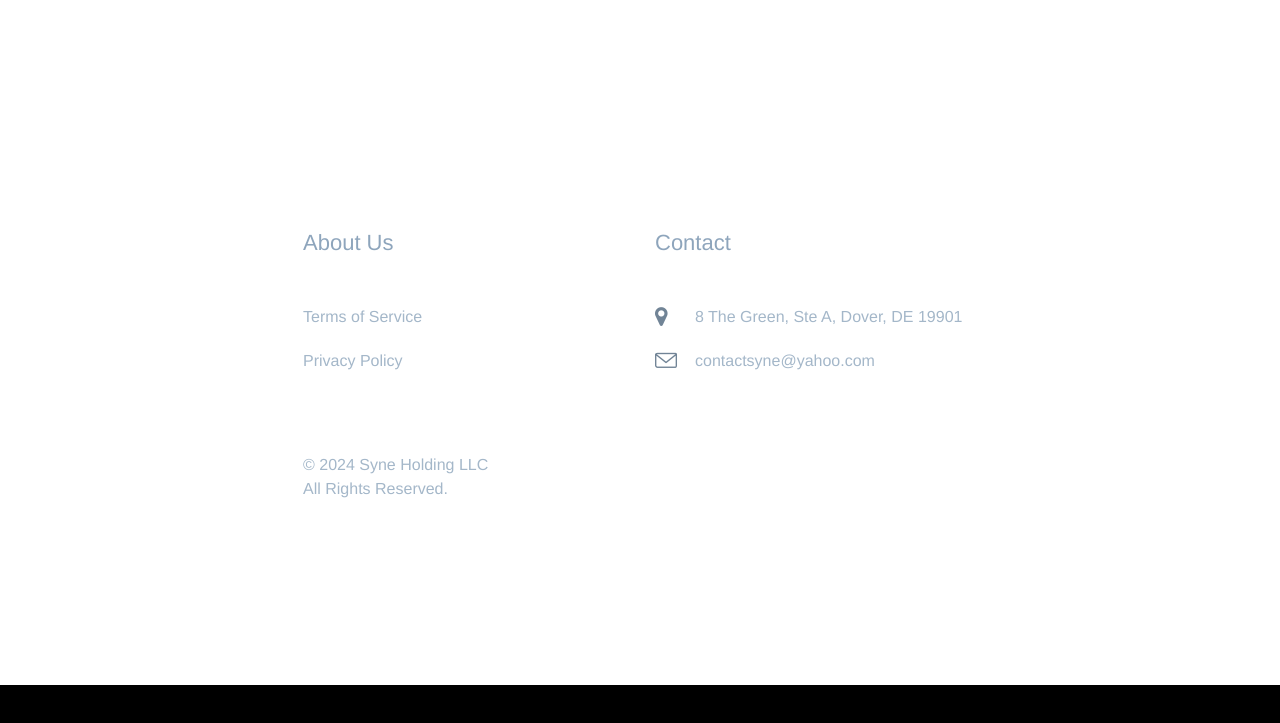
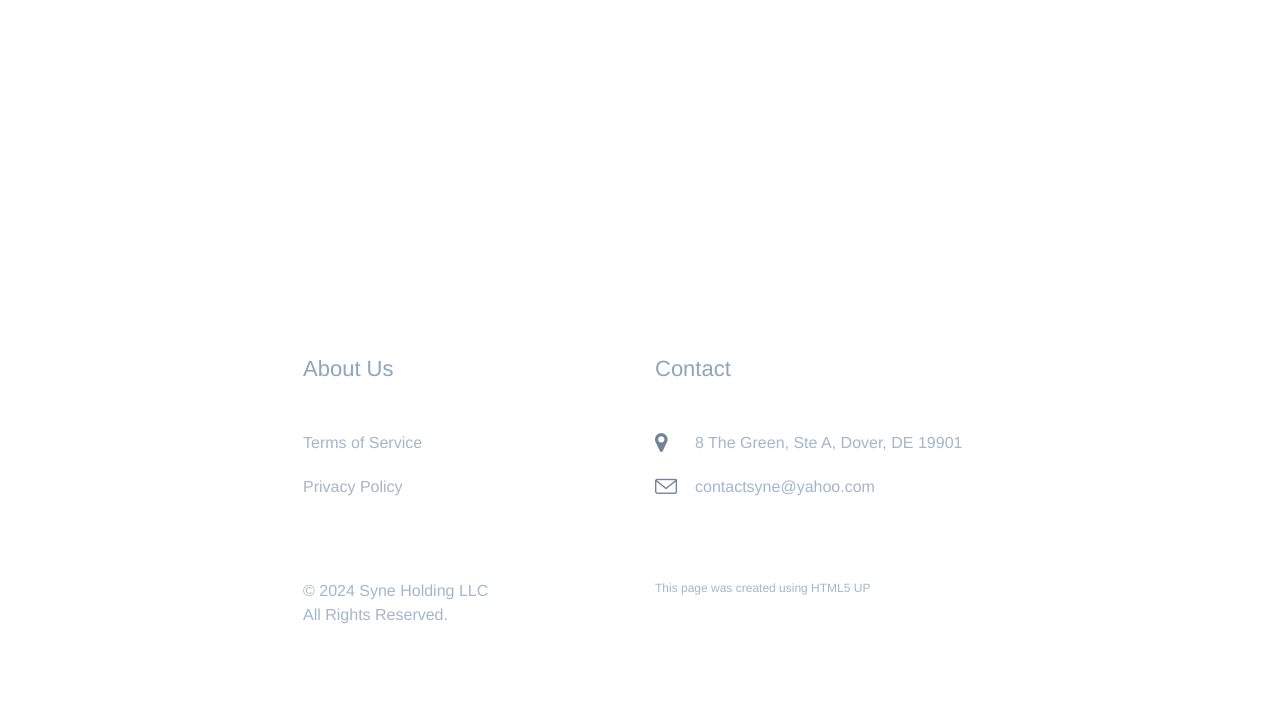
Before and after one commit to rajaii/vibrationai, a plain HTML site: page index.html in a window 1280 px wide. Shown: the part 2452-3175 px from the top of the page. Before the commit the page ends 3137 px from the top, so only its background shows below. Drawn offline with Linux system fonts and the light colour scheme; files whose address does not match are found by name.

Commit message:
Added html5 and post description

```diff
--- a/css/style.css
+++ b/css/style.css
@@ -744,6 +744,12 @@ h1, h2, h3, h4, h5, h6 {
 #fh5co-footer .copy-right > a {
   color: rgba(255, 255, 255, 0.6);
 }
+#fh5co-footer .credit {
+  position: relative;
+  padding-top: 20px;
+  margin-top: 40px;
+  font-size: 12px;
+}
 #fh5co-footer .contact-info {
   margin: 0 0 60px 0;
   padding: 0;
--- a/index.html
+++ b/index.html
@@ -133,6 +133,13 @@
 												<p>Attend events and connect with people in real life</p>
 											</div>
 										</div>
+										<div class="core">
+											<div class="fh5co-post to-animate">
+												<h3>Post</h3>
+												<p>Remember the great moments of the events by sharing your <br>photos and videos <br>
+												</p>
+											</div>
+										</div>
 									</div>
 								</div>
 							</div>
@@ -201,6 +208,7 @@
 						<li><i class="icon-map-marker"></i>8 The Green, Ste A, Dover, DE 19901</li>
 						<li><i class="icon-envelope"></i><a href="mailto:contactsyne@gmail.com">contactsyne@yahoo.com</a></li>
 					</ul>
+					<p class="credit">This page was created using HTML5 UP</p>
 				</div>
 			</div>
 		</div>
```
